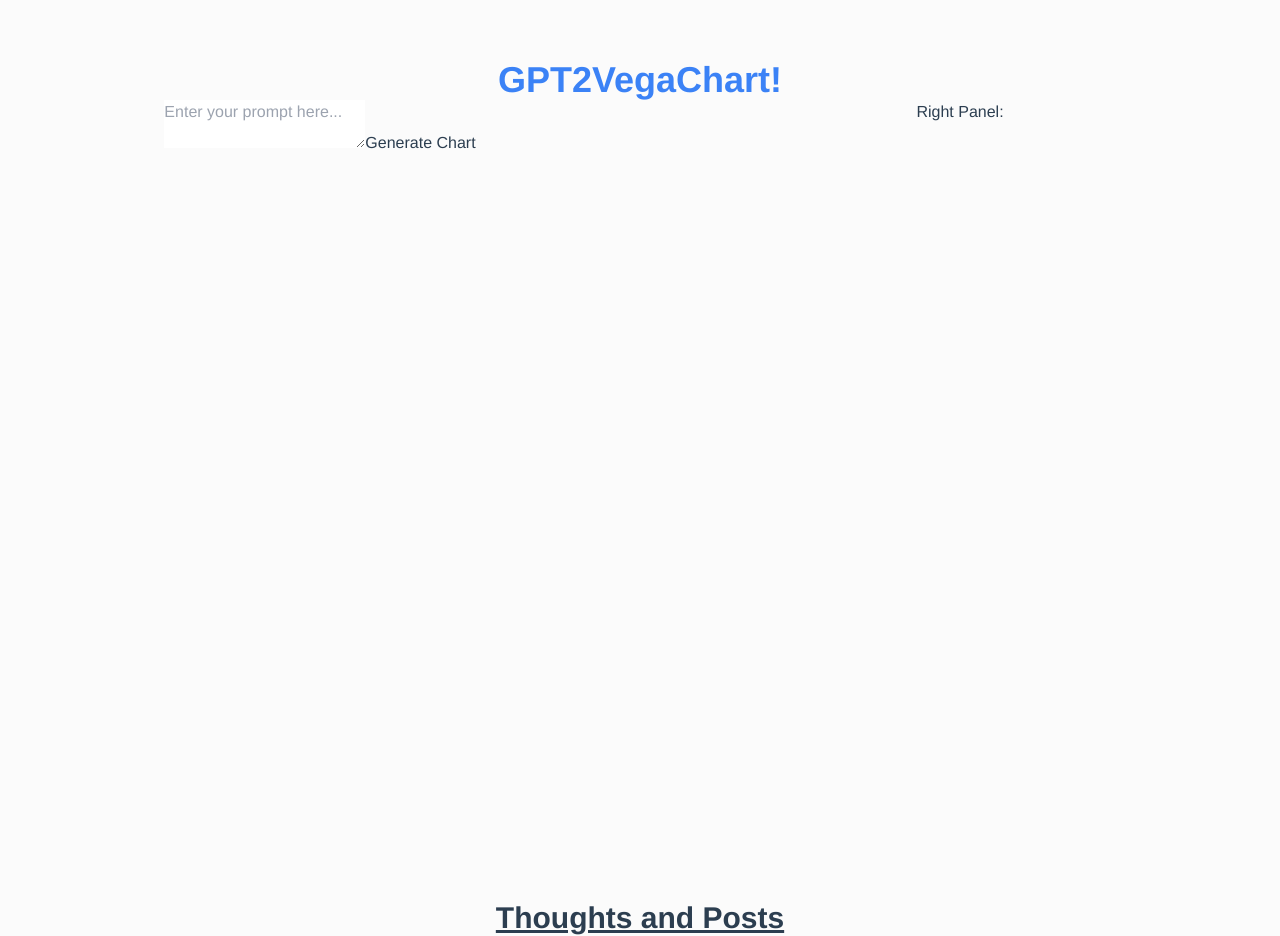
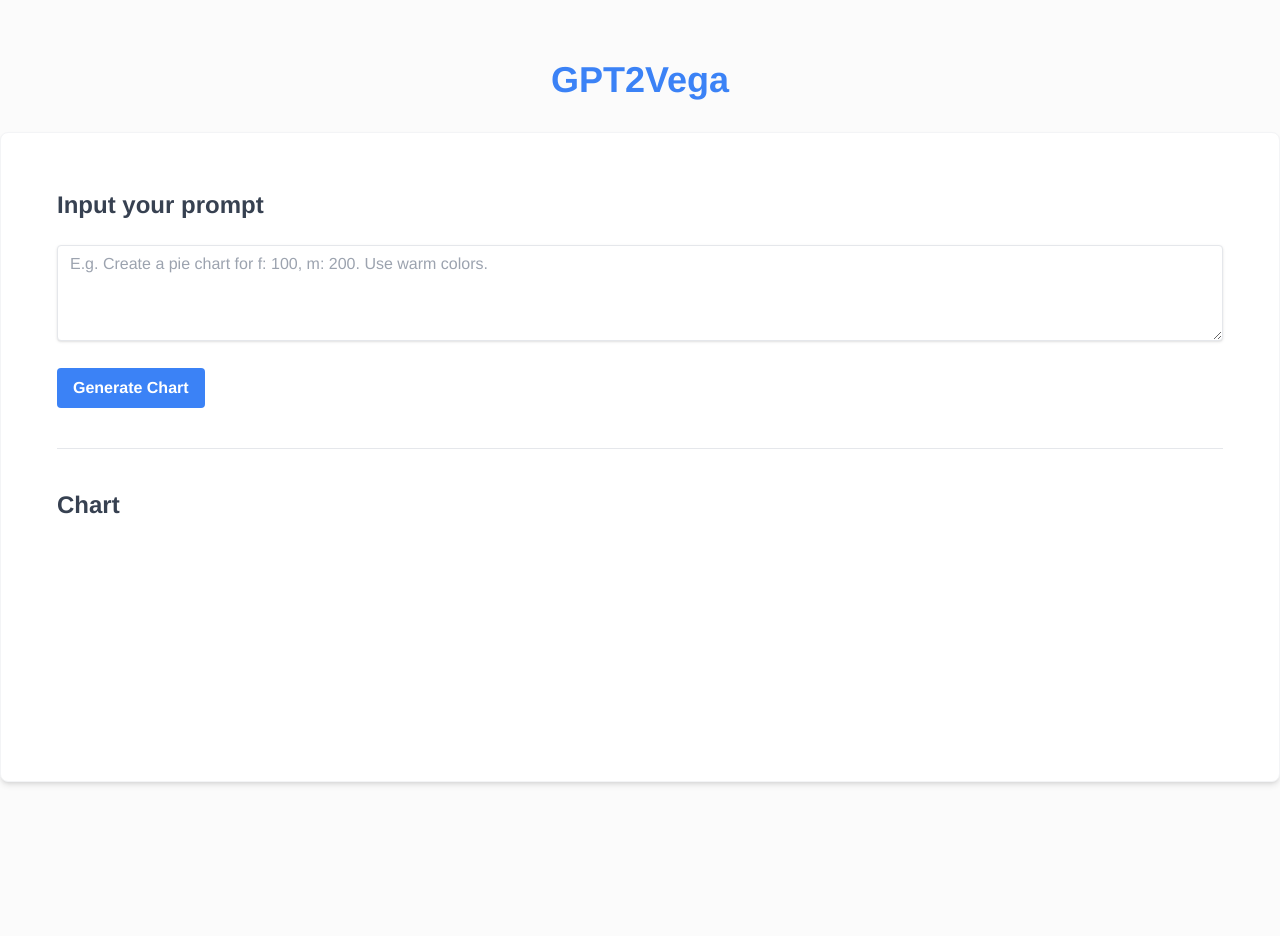
Before and after one commit to doanhthong/gpt2vega, a Vue app in the folder client/: page / in a window 1280 px wide. After the commit the page ends 862 px from the top, so only its background shows below. Built offline with nearby package versions, Linux system fonts and the light colour scheme; what vue-vega would draw is missing.

Commit message:
added css

```diff
--- a/client/src/App.vue
+++ b/client/src/App.vue
@@ -1,7 +1,5 @@
 <template>
-  <h1 class="text-4xl font-bold text-blue-500">GPT2VegaChart!</h1>
   <MainComponent />
-  <h1 class="text-3xl font-bold underline">Thoughts and Posts</h1>
 </template>
 
 <script>
--- a/client/src/components/LeftPanel.vue
+++ b/client/src/components/LeftPanel.vue
@@ -1,18 +1,30 @@
 <template>
-    <div class="left-panel">
+  <div class="left-panel">
+    <div class="p-8 mx-auto text-left w-full">
+        <h2 class="text-2xl font-bold mb-1 text-gray-700">Input your prompt</h2>
         <!-- create a pie chart with female: 50, male: 100. Use warm colors -->
-      <textarea v-model="prompt" placeholder="Enter your prompt here..."></textarea>
-      <button @click="$emit('generateChart', prompt)">Generate Chart</button>
+        <textarea
+        v-model="prompt"
+        placeholder="E.g. Create a pie chart for f: 100, m: 200. Use warm colors."
+        class="shadow appearance-none border rounded w-full py-2 my-5 px-3 text-gray-700 leading-tight focus:outline-none focus:shadow-outline h-24"
+        ></textarea>
+        <button
+        @click="$emit('generateChart', prompt)"
+        class="bg-blue-500 hover:bg-blue-700 text-white font-bold py-2 px-4 rounded focus:outline-none focus:shadow-outline "
+        >
+        Generate Chart
+        </button>
     </div>
-  </template>
+  </div>
+</template>
 
 <script>
 export default {
-name: 'LeftPanel',
-data() {
+  name: "LeftPanel",
+  data() {
     return {
-    prompt: '',
+      prompt: "",
     };
-},
+  },
 };
 </script>
--- a/client/src/components/MainComponent.vue
+++ b/client/src/components/MainComponent.vue
@@ -1,12 +1,56 @@
 <template>
-    <div id="appmain" class="h-screen flex">
-        <LeftPanel class="flex-1"  @generateChart="generateChart" />
-        <!-- <div v-if="isLoading" class="loading-indicator">
-            Loading...
-        </div> -->
-        <RightPanel class="flex-1"  :chartData="chartData" />
+    <div>
+    <h1 class="text-4xl font-bold text-blue-500 mb-8 ">GPT2Vega</h1>
+        <div class="bg-white shadow-md rounded rounded-lg p-6 mx-auto container mb-20 border border-gray-100">
+            <div id="appmain">
+                <LeftPanel  @generateChart="generateChart" />
+                <div v-if="isLoading" class="loading-indicator text-left flex items-center ml-8">
+                    <svg
+                        class="animate-spin h-5 w-5 mr-3 text-blue-500"
+                        xmlns="http://www.w3.org/2000/svg"
+                        fill="none"
+                        viewBox="0 0 24 24"
+                    >
+                    <circle
+                        class="opacity-25"
+                        cx="12"
+                        cy="12"
+                        r="10"
+                        stroke="currentColor"
+                        stroke-width="4"
+                    ></circle>
+                    <path
+                        class="opacity-75"
+                        fill="currentColor"
+                        d="M4 12a8 8 0 018-8V0C5.373 0 0 5.373 0 12h4zm2 5.291A7.962 7.962 0 014 12H0c0 1.962.421 3.8 1.176 5.291l2.824-1.145z"
+                    ></path>
+                    </svg>
+                    Loading...
+                </div>
+                <RightPanel  :chartData="chartData" />
+
+
+            </div>
+        </div>
     </div>
 </template>
+
+<style lang="scss">
+@keyframes spin {
+  from {
+    transform: rotate(0deg);
+  }
+  to {
+    transform: rotate(360deg);
+  }
+}
+.container {
+    max-width: 1000px;
+}
+#appmain {
+    min-height: 600px;
+}
+</style>
 
 <script>
 import LeftPanel from './LeftPanel.vue';
--- a/client/src/components/RightPanel.vue
+++ b/client/src/components/RightPanel.vue
@@ -1,7 +1,10 @@
 <template>
     <div class="right-panel">
-      <p>Right Panel: </p>
-      <div ref="chartContainer"></div>
+      <hr class="mx-8 my-2"/>
+      <div class="p-8 mx-auto w-full">
+        <h2 class="text-2xl font-bold mb-6 text-gray-700 text-left">Chart</h2>
+        <div ref="chartContainer"></div>
+      </div>
     </div>
   </template>
 
```
Also changed, not shown: 1 other file (tests, documents, lock files or other folders).
